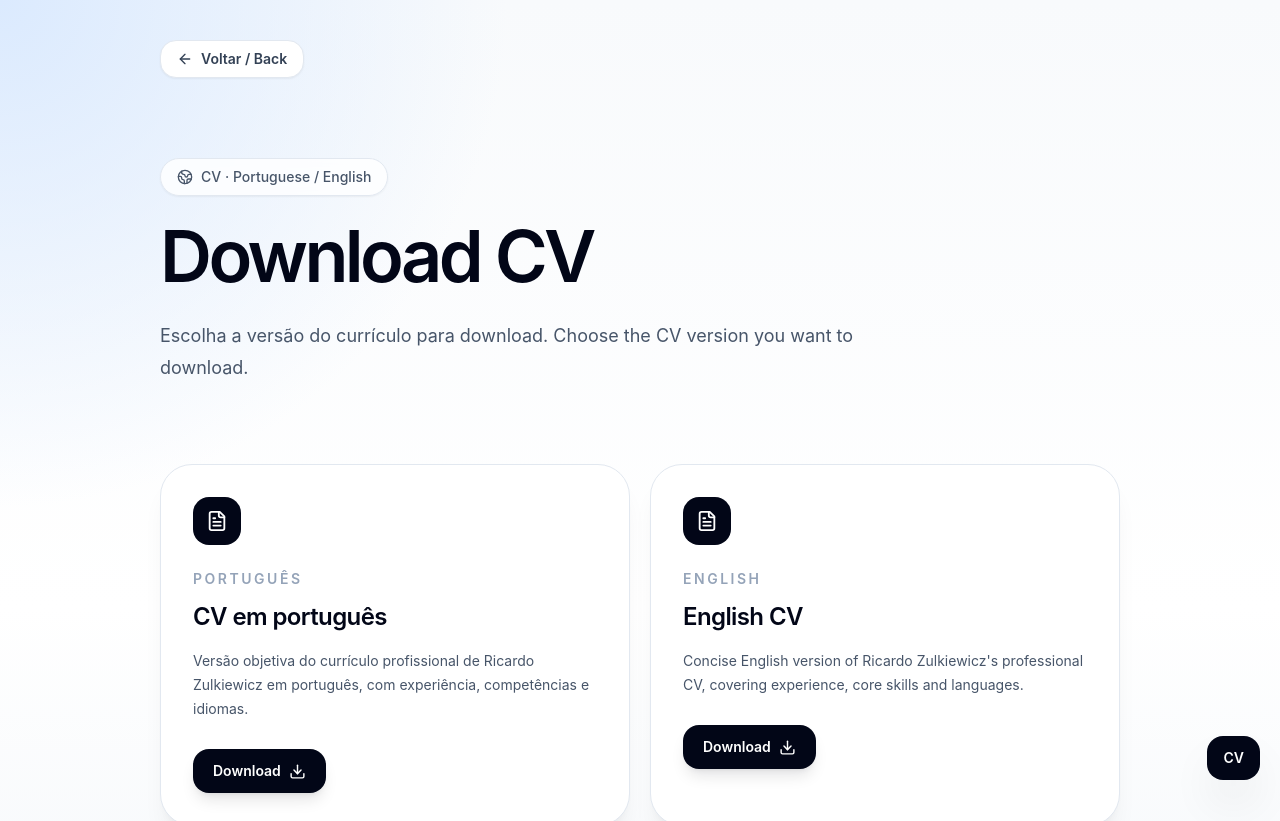
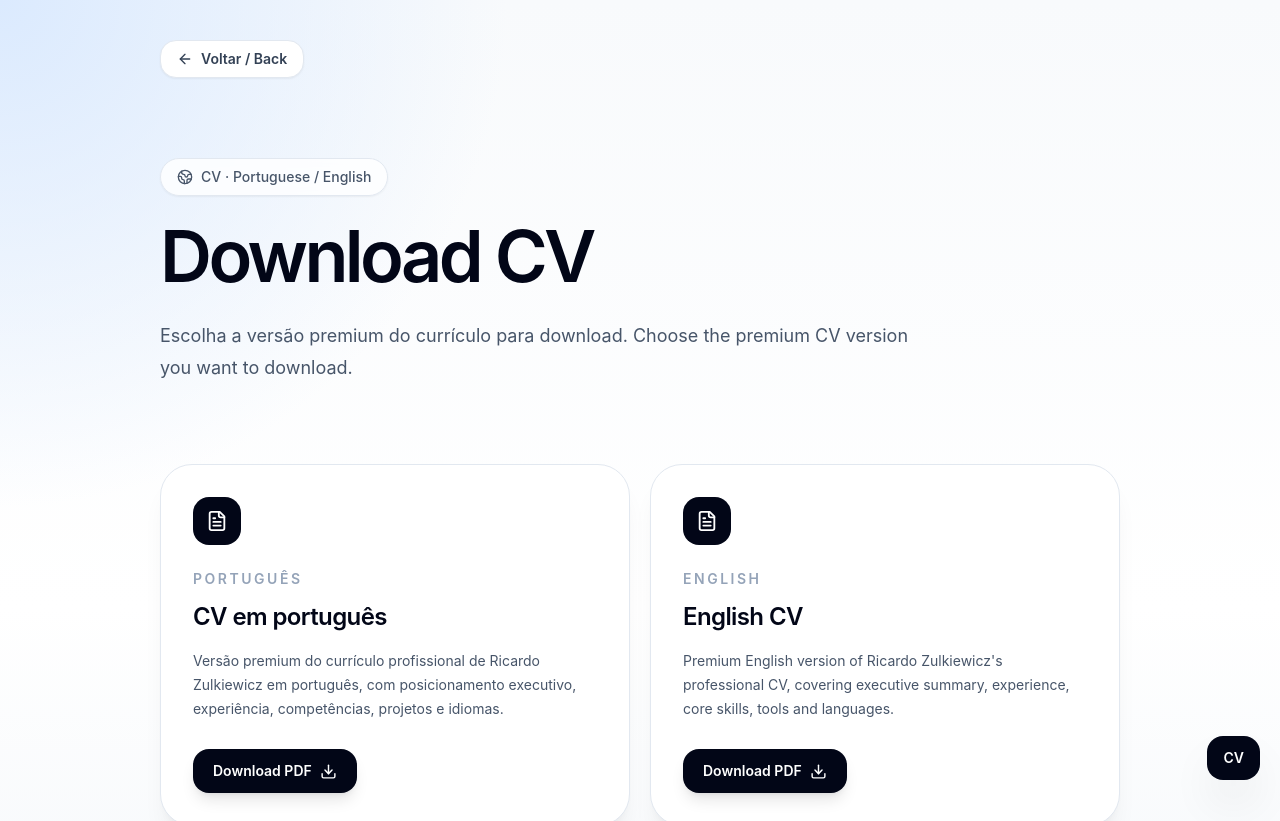
Before and after one commit to ricardozulkiewicz/ricardozulkiewicz.com, a Next.js app: page /cv in a window 1280 px wide. Shown: the top 821 px of the page. Built offline with nearby package versions, Linux system fonts and the light colour scheme.

Commit message:
Update CV download page links

```diff
--- a/app/cv/page.tsx
+++ b/app/cv/page.tsx
@@ -5,15 +5,15 @@ const cvOptions = [
     language: "Português",
     title: "CV em português",
     description:
-      "Versão objetiva do currículo profissional de Ricardo Zulkiewicz em português, com experiência, competências e idiomas.",
-    href: "/Ricardo_Zulkiewicz_CV_PT.pdf",
+      "Versão premium do currículo profissional de Ricardo Zulkiewicz em português, com posicionamento executivo, experiência, competências, projetos e idiomas.",
+    href: "/cv/ricardo-zulkiewicz-cv-pt",
   },
   {
     language: "English",
     title: "English CV",
     description:
-      "Concise English version of Ricardo Zulkiewicz's professional CV, covering experience, core skills and languages.",
-    href: "/cv/en",
+      "Premium English version of Ricardo Zulkiewicz's professional CV, covering executive summary, experience, core skills, tools and languages.",
+    href: "/cv/ricardo-zulkiewicz-cv-en",
   },
 ];
 
@@ -46,7 +46,7 @@ export default function CVPage() {
           </h1>
 
           <p className="mt-7 max-w-3xl text-lg leading-8 text-slate-600">
-            Escolha a versão do currículo para download. Choose the CV version you want to download.
+            Escolha a versão premium do currículo para download. Choose the premium CV version you want to download.
           </p>
         </section>
 
@@ -74,7 +74,7 @@ export default function CVPage() {
                 rel="noreferrer"
                 className="mt-7 inline-flex items-center justify-center rounded-2xl bg-slate-950 px-5 py-3 text-sm font-semibold text-white shadow-lg shadow-slate-950/10 transition hover:-translate-y-0.5 hover:bg-slate-800"
               >
-                Download
+                Download PDF
                 <Download className="ml-2" size={17} />
               </a>
             </article>
```
